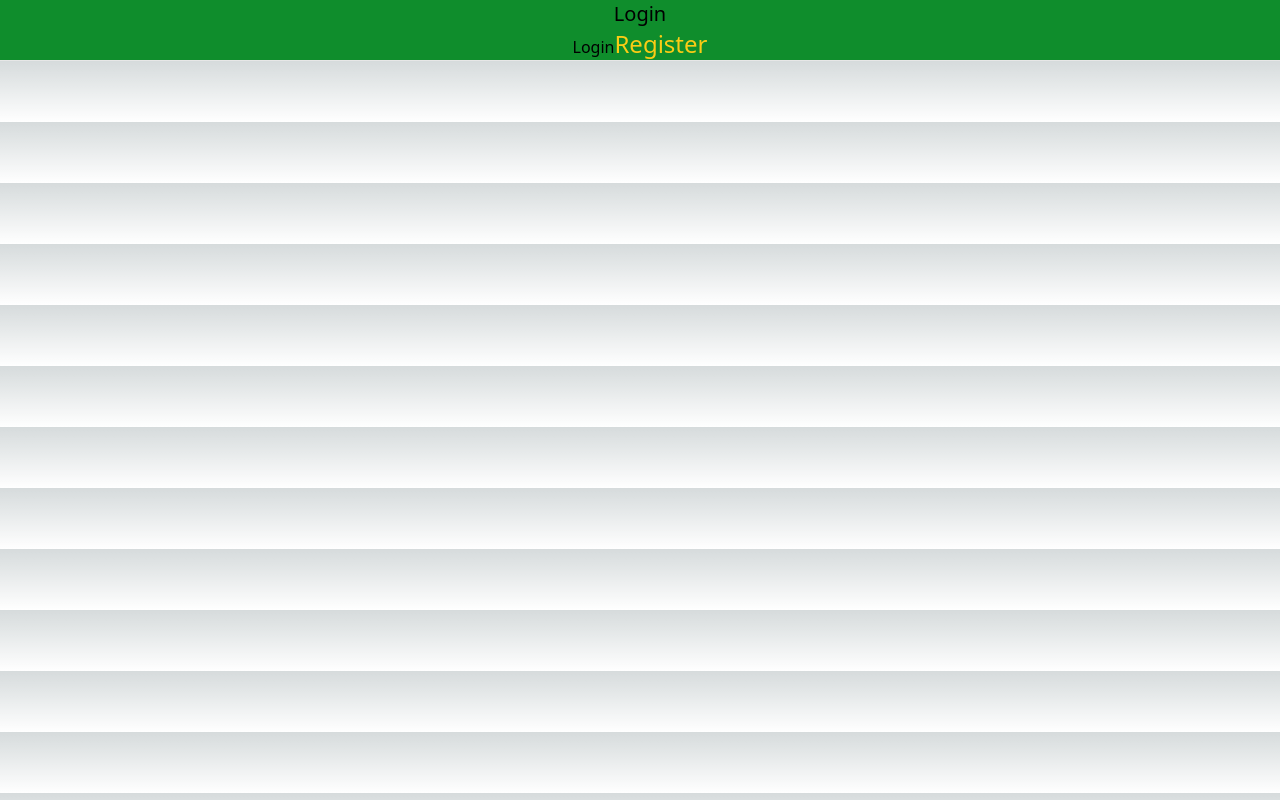
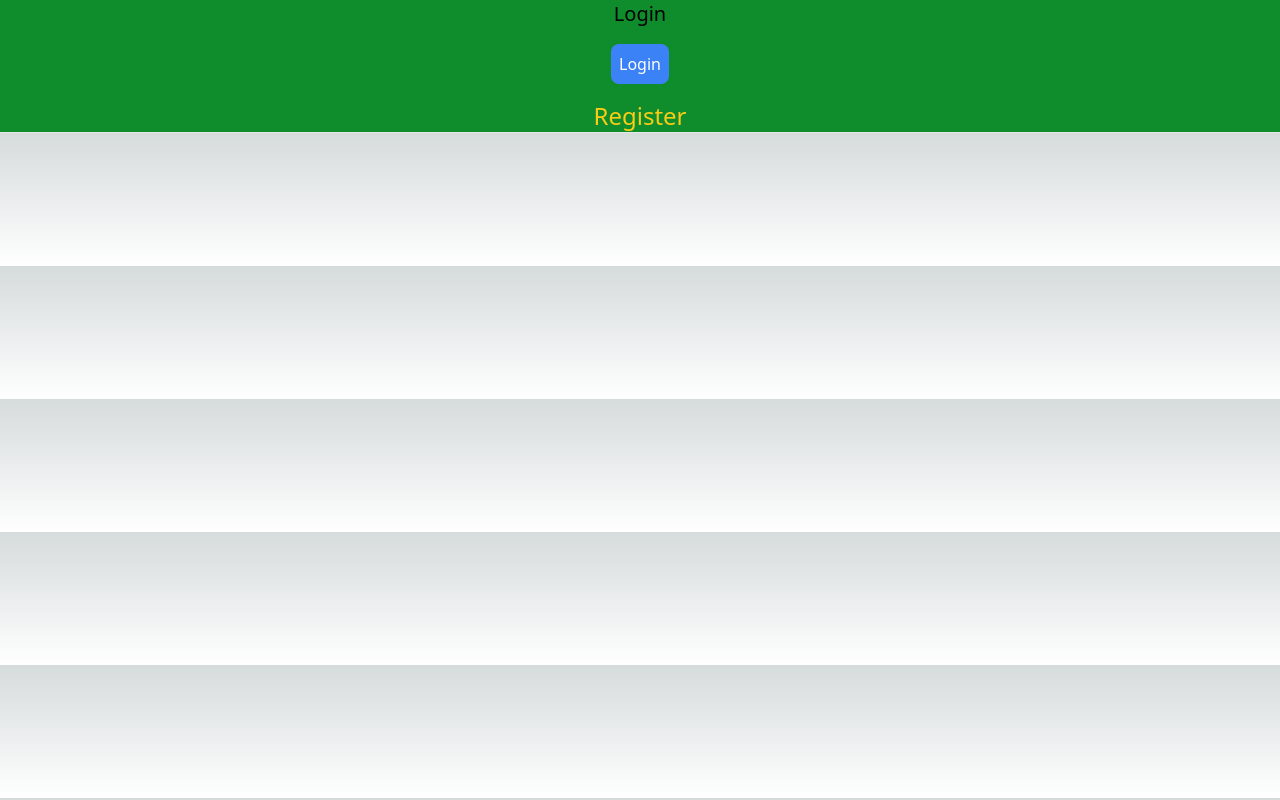
Before and after one commit to alvindioprakosa/Next-JS-basic, a Next.js app: page /auth/login in a window 1280 px wide. Built offline with nearby package versions, Linux system fonts and the light colour scheme.

Commit message:
Update Login

```diff
--- a/src/views/Auth/Login/index.tsx
+++ b/src/views/Auth/Login/index.tsx
@@ -1,23 +1,36 @@
 import Link from "next/link";
-import {useRouter} from "next/router";
-import styles from "./Login.module.scss"
+import { useRouter } from "next/router";
+import styles from "./Login.module.scss";
 
-const LoginViews= () => {
+const LoginViews = () => {
   const { push } = useRouter();
+
   const handleLogin = () => {
-        push("/product")
-    }
+    // After successful login logic, navigate to the /product page
+    push("/product");
+  };
 
   return (
     <div className={styles.navbar}>
       <h1 className="text-xl text-black">Login</h1>
-            <button onClick={() => handleLogin()}>
+
+      {/* Login Button with accessible aria-label */}
+      <button
+        onClick={handleLogin}
+        className="mt-4 p-2 bg-blue-500 text-white rounded-lg"
+        aria-label="Login to your account"
+      >
         Login
       </button>
+
+      {/* Link to the Register page */}
       <Link href="/auth/register">
-                <span className="text-2xl text-yellow-400">Register</span>
+        <a className="text-2xl text-yellow-400 mt-4 block">
+          Register
+        </a>
       </Link>
     </div>
   );
-}
+};
+
 export default LoginViews;
```
Lines whose indentation alone changed are shown as unchanged.
